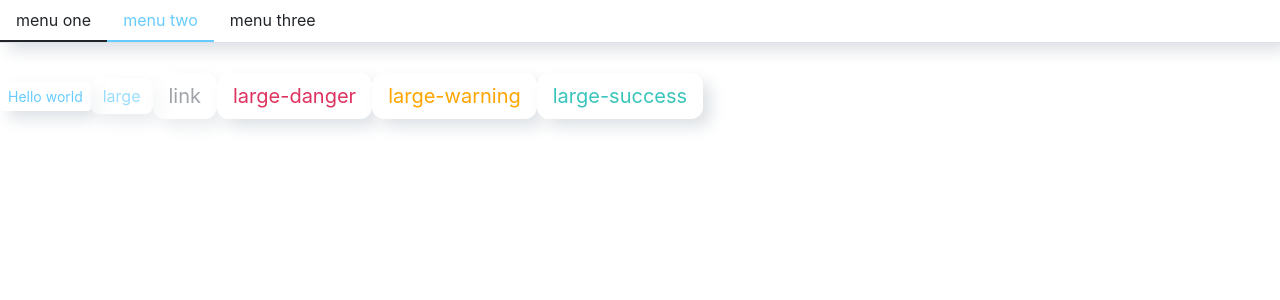
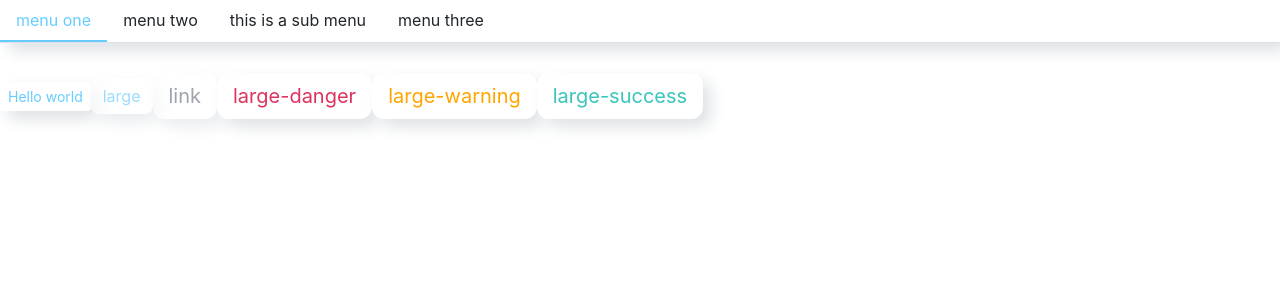
Before and after one commit to dizzy-Lee/sanft, a React (Create React App) app: page / in a window 1280 px wide. Shown: the top 300 px of the page. Built offline with nearby package versions, Linux system fonts and the light colour scheme.

Commit message:
完成menu组件

```diff
--- a/src/App.tsx
+++ b/src/App.tsx
@@ -1,29 +1,41 @@
-import React from "react";
+import React from "react"
 
 import SanButton, {
   ButtonType,
   ButtonSize,
-} from "./components/SanButton/button";
-import message from "./components/SanMessage/message";
-import SanMenu from "./components/SanMenu/menu";
-import SanMenuItem from "./components/SanMenu/menuItem";
+} from "./components/SanButton/button"
+import message from "./components/SanMessage/message"
+import SanMenu from "./components/SanMenu/menu"
+import SanMenuItem from "./components/SanMenu/menuItem"
+import SanSubMenu from "./components/SanMenu/subMenu"
 
 function App() {
-  let count = 0;
+  let count = 0
 
   return (
     <div className="App">
-      <SanMenu defaultIndex={1} onSelect={(index) => {console.log(index)}}>
+      <SanMenu
+        defaultIndex='0'
+        onSelect={index => {
+          console.log(index)
+        }}
+        mode="horizontal"
+      >
         <SanMenuItem>menu one</SanMenuItem>
         <SanMenuItem>menu two</SanMenuItem>
+        <SanSubMenu title="this is a sub menu">
+          <SanMenuItem>this is first item</SanMenuItem>
+          <SanMenuItem>this is two item</SanMenuItem>
+          <SanMenuItem>this is third item</SanMenuItem>
+        </SanSubMenu>
         <SanMenuItem>menu three</SanMenuItem>
       </SanMenu>
 
       <SanButton
         size={ButtonSize.Small}
         onClick={e => {
-          e.preventDefault();
-          message.info("hello");
+          e.preventDefault()
+          message.info("hello")
         }}
       >
         Hello world
@@ -43,7 +55,7 @@ function App() {
         size={ButtonSize.Large}
         btnType={ButtonType.Danger}
         onClick={() => {
-          message.error("danger");
+          message.error("danger")
         }}
       >
         large-danger
@@ -52,7 +64,7 @@ function App() {
         size={ButtonSize.Large}
         btnType={ButtonType.Warning}
         onClick={() => {
-          message.warning("warning");
+          message.warning("warning")
         }}
       >
         large-warning
@@ -62,13 +74,13 @@ function App() {
         btnType={ButtonType.Confirm}
         onClick={() => {
           count++
-          message.success(`success${count}`);
+          message.success(`success${count}`)
         }}
       >
         large-success
       </SanButton>
     </div>
-  );
+  )
 }
 
-export default App;
+export default App
--- a/src/components/SanMenu/_style.scss
+++ b/src/components/SanMenu/_style.scss
@@ -10,7 +10,9 @@
     padding: $menu-item-padding-y $menu-item-padding-x;
     cursor: pointer;
     transition: $menu-transition;
-    &:hover, &:focus {
+    &:hover,
+    &:focus {
+      color: $menu-item-active-color;
       text-decoration: none;
     }
     &.is-disabled {
@@ -18,22 +20,111 @@
       pointer-events: none;
       cursor: default;
     }
-    &.is-active, &:hover {
+    &.is-active,
+    &:hover {
       color: $menu-item-active-color;
-      border-bottom: $menu-item-active-border-width solid $menu-item-active-color;
+      border-bottom: $menu-item-active-border-width solid
+        $menu-item-active-color;
+    }
+  }
+}
+
+.menu-horizontal {
+  .submenu-item {
+    position: relative;
+    &:hover {
+      color: $black;
+    }
+    .san-submenu {
+      display: none;
+      position: absolute;
+      top: 3rem;
+      left: 0;
+      background: $white;
+      box-shadow: $menu-box-shadow;
+      z-index: 999;
+      .menu-item {
+        list-style-type: none;
+        white-space: nowrap;
+        padding: $menu-item-padding-y $menu-item-padding-x;
+        &.is-active,
+        &:hover,
+        &:focus {
+          border-bottom: none;
+          // color: $menu-item-active-color;
+        }
+        &:active {
+          background: $gray-200;
+          border-bottom: none;
+        }
+      }
+    }
+    .san-submenu.menu-opened {
+      display: block;
+    }
+    .san-submenu::before {
+      content: " ";
+      width: 100%;
+      height: 1rem;
+      top: -1rem;
+      position: absolute;
     }
   }
 }
 
 .menu-vertical {
+  display: inline-block;
   flex-direction: column;
   border-bottom: 0px;
-  border-right: $menu-border-width solid $menu-border-color;;
+  border-right: $menu-border-width solid $menu-border-color;
   .menu-item {
+    list-style-type: none;
+    position: relative;
     border-left: $menu-item-active-border-width solid transparent;
-    &.is-active, &:hover {
+    &.is-active,
+    &:hover {
       border-bottom: 0px;
       border-left: $menu-item-active-border-width solid $menu-item-active-color;
     }
   }
+  .submenu-item {
+    &:hover {
+      color: $black;
+    }
+  }
+  .san-submenu {
+    display: none;
+    position: absolute;
+    top: 0rem;
+    left: 100%;
+    background: $white;
+    box-shadow: $menu-box-shadow;
+    z-index: 999;
+    .menu-item {
+      list-style-type: none;
+      white-space: nowrap;
+      padding: $menu-item-padding-y $menu-item-padding-x;
+      &.is-active,
+      &:hover,
+      &:focus {
+        border-bottom: none;
+        color: $menu-item-active-color;
+      }
+      &:active {
+        background: $gray-200;
+        border-bottom: none;
+      }
+    }
+  }
+  .san-submenu.menu-opened {
+    display: block;
+  }
+  .san-submenu::before {
+    content: " ";
+    width: 100%;
+    height: 1rem;
+    top: -1rem;
+    left: 0rem;
+    position: absolute;
+  }
 }
--- a/src/components/SanMenu/menu.tsx
+++ b/src/components/SanMenu/menu.tsx
@@ -1,57 +1,61 @@
-import React, {FC, createContext, useState} from "react";
-import classNames from "classnames";
+import React, { FC, createContext, useState } from "react"
+import classNames from "classnames"
 import { MenuItemProps } from "./menuItem"
 
-type MenuMode = "horizontal" | "vertical";
-type OnSelectCallback = (selectedIndex: number) => void;
+type MenuMode = "horizontal" | "vertical"
+type OnSelectCallback = (selectedIndex: string) => void
 
 export interface MenuProps {
-  defaultIndex?: number;
-  className?: string;
-  mode?: MenuMode;
-  style?: React.CSSProperties;
-  onSelect?: OnSelectCallback;
-  children?: React.ReactNode;
+  defaultIndex?: string
+  className?: string
+  mode?: MenuMode
+  style?: React.CSSProperties
+  onSelect?: OnSelectCallback
+  children?: React.ReactNode
 }
 
 interface IMenuContext {
-  index?: number;
-  onSelect?: OnSelectCallback;
+  index?: string
+  onSelect?: OnSelectCallback
 }
 
-export const MenuContext = createContext<IMenuContext>({index: 0})
-const SanMenu: FC<MenuProps> = (props) => {
-  const {className, mode, style, children, defaultIndex, onSelect} = props
+export const MenuContext = createContext<IMenuContext>({ index: '0' })
+const SanMenu: FC<MenuProps> = props => {
+  const { className, mode, style, children, defaultIndex, onSelect } = props
   const [currentActive, setActive] = useState(defaultIndex)
-  const classes = classNames('san-menu', className, {
-    'menu-vertical': mode === "vertical"
+  const classes = classNames("san-menu", className, {
+    "menu-vertical": mode === "vertical",
+    "menu-horizontal": mode !== "vertical",
   })
-  const handleClick = (index: number) => {
+  const handleClick = (index: string) => {
     setActive(index)
-    if(onSelect) {
+    if (onSelect) {
       onSelect(index)
     }
   }
   const passedContext: IMenuContext = {
-    index: currentActive ? currentActive : 0,
-    onSelect: handleClick
+    index: currentActive ? currentActive : '0',
+    onSelect: handleClick,
   }
 
   const renderChildren = () => {
     return React.Children.map(children, (child, index) => {
-      const childElement = child as React.FunctionComponentElement<MenuItemProps>
+      const childElement =
+        child as React.FunctionComponentElement<MenuItemProps>
       const { displayName } = childElement.type
-      if (displayName === 'SanMenuItem') {
+      if (displayName === "SanMenuItem" || displayName === "SanSubMenu") {
         return React.cloneElement(childElement, {
-          index
+          index: index.toString(),
         })
       } else {
-        console.error("Warning: Menu has a child which is not a MenuItem component")
+        console.error(
+          "警告: SanMenu的子元素必须为SanMenuItem"
+        )
       }
     })
   }
 
-  return(
+  return (
     <ul className={classes} style={style}>
       <MenuContext.Provider value={passedContext}>
         {renderChildren()}
@@ -61,8 +65,8 @@ const SanMenu: FC<MenuProps> = (props) => {
 }
 
 SanMenu.defaultProps = {
-  defaultIndex: 0,
-  mode: 'horizontal'
+  defaultIndex: '0',
+  mode: "horizontal",
 }
 
 export default SanMenu
--- a/src/components/SanMenu/menuItem.tsx
+++ b/src/components/SanMenu/menuItem.tsx
@@ -3,7 +3,7 @@ import classNames from "classnames";
 import {MenuContext} from './menu'
 
 export interface MenuItemProps {
-  index?: number;
+  index?: string;
   disabled?: boolean;
   className?: string;
   style?: React.CSSProperties;
@@ -18,7 +18,7 @@ const SanMenuItem: FC<MenuItemProps> = (props) => {
     'is-active': context.index === index
   })
   const handleClick = () => {
-    if (context.onSelect && !disabled && (typeof index === 'number')) {
+    if (context.onSelect && !disabled && (typeof index === 'string')) {
       context.onSelect(index)
     }
   }
--- /dev/null
+++ b/src/components/SanMenu/subMenu.tsx
@@ -0,0 +1,59 @@
+import React, {
+  FC,
+  FunctionComponentElement,
+  ReactNode,
+  useContext,
+  useState,
+} from "react"
+import classNames from "classnames"
+import { MenuContext } from "./menu"
+import { MenuItemProps } from "./menuItem"
+
+export interface SubMenuProps {
+  index?: string
+  title: string
+  className?: string
+  children?: ReactNode
+}
+
+const SanSubMenu: FC<SubMenuProps> = props => {
+  const [menuOpen, setOpen] = useState(false)
+  const context = useContext(MenuContext)
+  const { index, title, className, children } = props
+  const classes = classNames("menu-item submenu-item", className, {
+    "is-active": context.index === index,
+  })
+  const handleOpen = (e: React.MouseEvent) => {
+    e.preventDefault()
+    setOpen(true)
+  }
+  const handleClose = (e: React.MouseEvent) => {
+    e.preventDefault()
+    setOpen(false)
+  }
+  const renderChildren = () => {
+    const classes = classNames("san-submenu", {
+      "menu-opened": menuOpen
+    })
+    const childrenComponent = React.Children.map(children, (child, i) => {
+      const childElement = child as FunctionComponentElement<MenuItemProps>
+      if (childElement.type.displayName === "SanMenuItem") {
+        return React.cloneElement(childElement, {
+          index: `${index}-${i}`
+        })
+      } else {
+        console.log("警告: SanSubMenu的子元素必须为SanMenuItem")
+      }
+    })
+    return <ul className={classes}>{childrenComponent}</ul>
+  }
+  return (
+    <li key={index} className={classes} onMouseEnter={handleOpen} onMouseLeave={handleClose}>
+      <div className="submenu-title">{title}</div>
+      {renderChildren()}
+    </li>
+  )
+}
+
+SanSubMenu.displayName = "SanSubMenu"
+export default SanSubMenu
--- a/src/styles/_initialize.scss
+++ b/src/styles/_initialize.scss
@@ -152,7 +152,7 @@ address {
 
 ol,
 ul {
-  padding-left: 2rem;
+  padding-left: 0rem;
 }
 
 ol,
```
